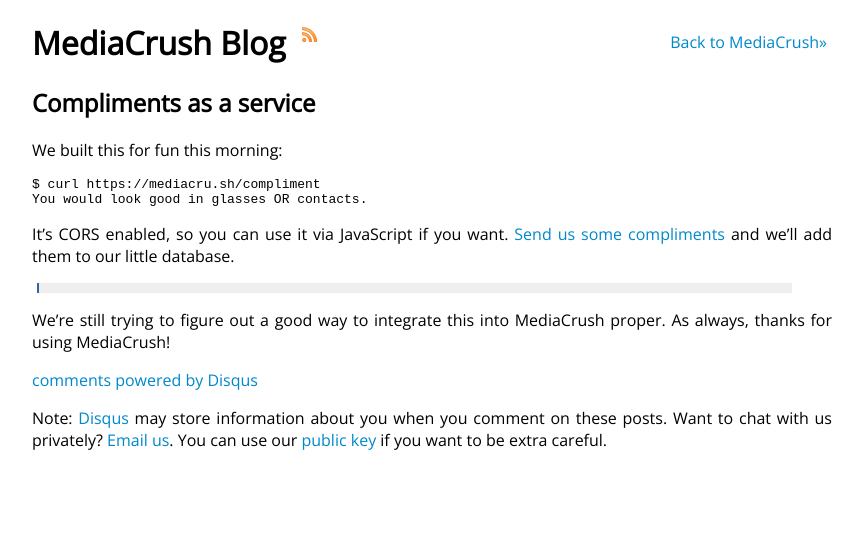
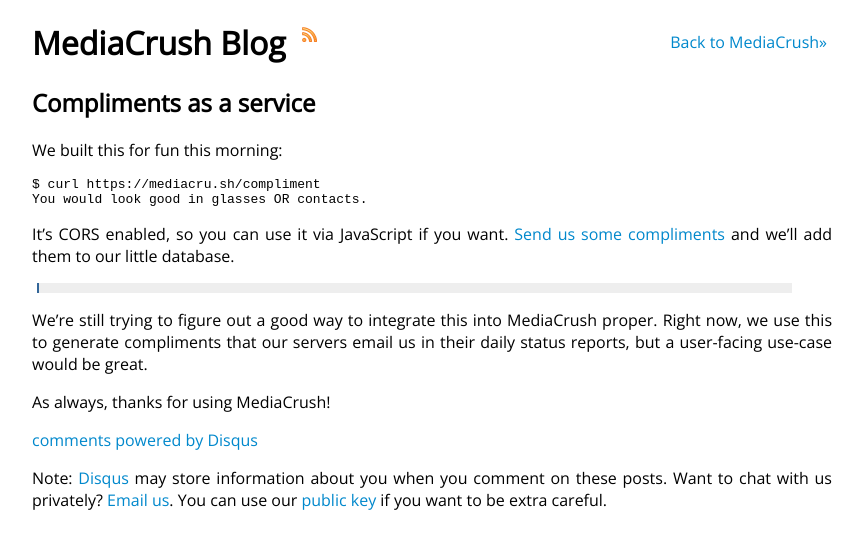
Before and after one commit to MediaCrush/mediacrush.github.io, a Jekyll site: the page built from _posts/2014-03-29-Compliments-as-a-service.md, in a window 1280 px wide. Shown: the top 549 px of the page, without its empty margins (208-1071 px from the left). Built offline with Jekyll 4.4.1, drawn with Linux system fonts in a browser that asks for light colours; Markdown is read by kramdown in place of the engine named in the settings; comment, search, counter and statistics services are not loaded.

Commit message:
Update post

```diff
--- a/_posts/2014-03-29-Compliments-as-a-service.md
+++ b/_posts/2014-03-29-Compliments-as-a-service.md
@@ -23,4 +23,7 @@
 </script>
 
 We're still trying to figure out a good way to integrate this into MediaCrush proper.
+Right now, we use this to generate compliments that our servers email us in their
+daily status reports, but a user-facing use-case would be great.
+
 As always, thanks for using MediaCrush!
```
